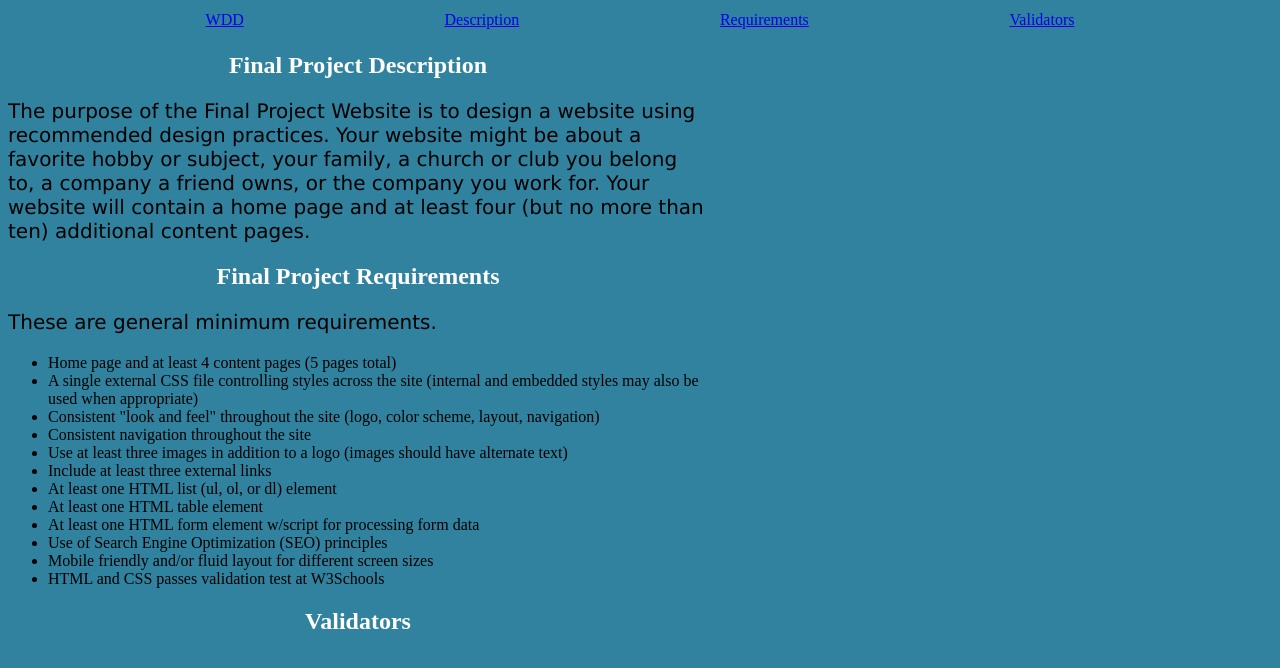
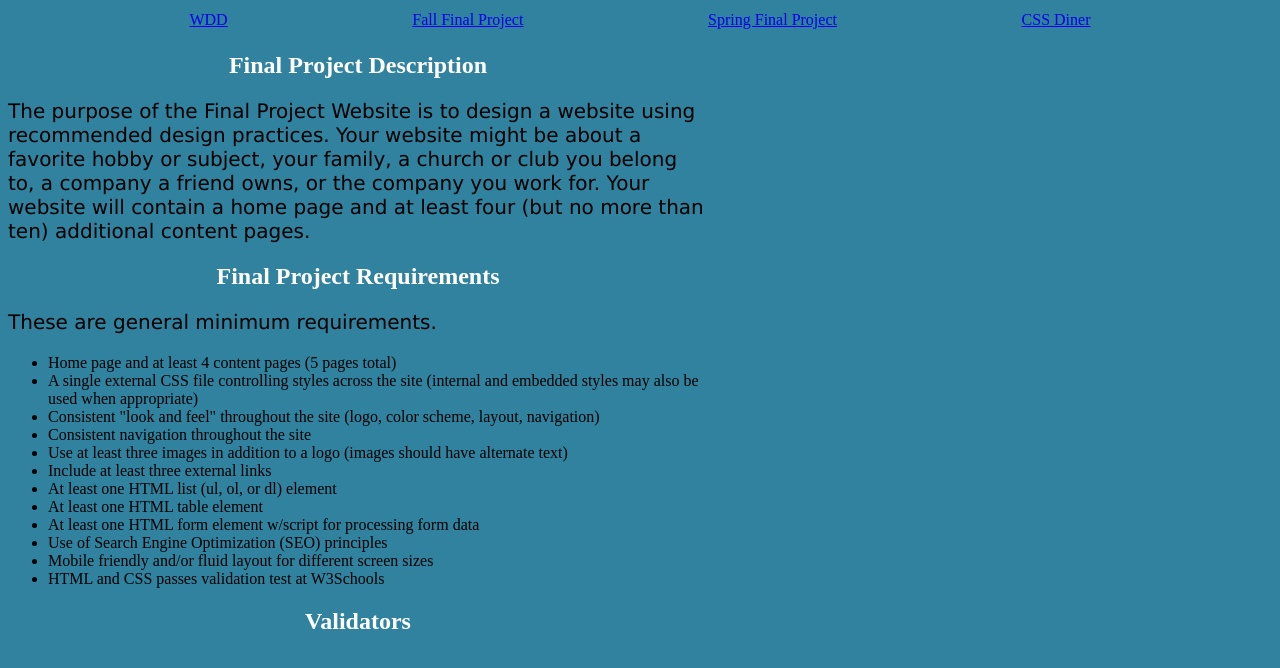
Before and after one commit to dherbert1/WebDev2425, a plain HTML site: page fallfinalproject.html in a window 1280 px wide. Drawn offline with Linux system fonts and the light colour scheme.

Commit message:
uniform nav bar

```diff
--- a/fallfinalproject.html
+++ b/fallfinalproject.html
@@ -11,9 +11,9 @@
         <nav class="final-project">
             <ul>
                 <li><a href="https://dherbert1.github.io/WebDev2425/">WDD</a></li>
-                <li><a href="#description">Description</a></li>
-                <li><a href="#requirements">Requirements</a></li>
-                <li><a href="#validators">Validators</a></li>
+              <li><a href="https://dherbert1.github.io/WebDev2425/fallfinalproject">Fall Final Project</a></li>
+              <li><a href="https://dherbert1.github.io/WebDev2425/springfinalproject">Spring Final Project</a></li>
+              <li><a href="https://flukeout.github.io/">CSS Diner</a></li>
             </ul>
         </nav>
     </header>
```
